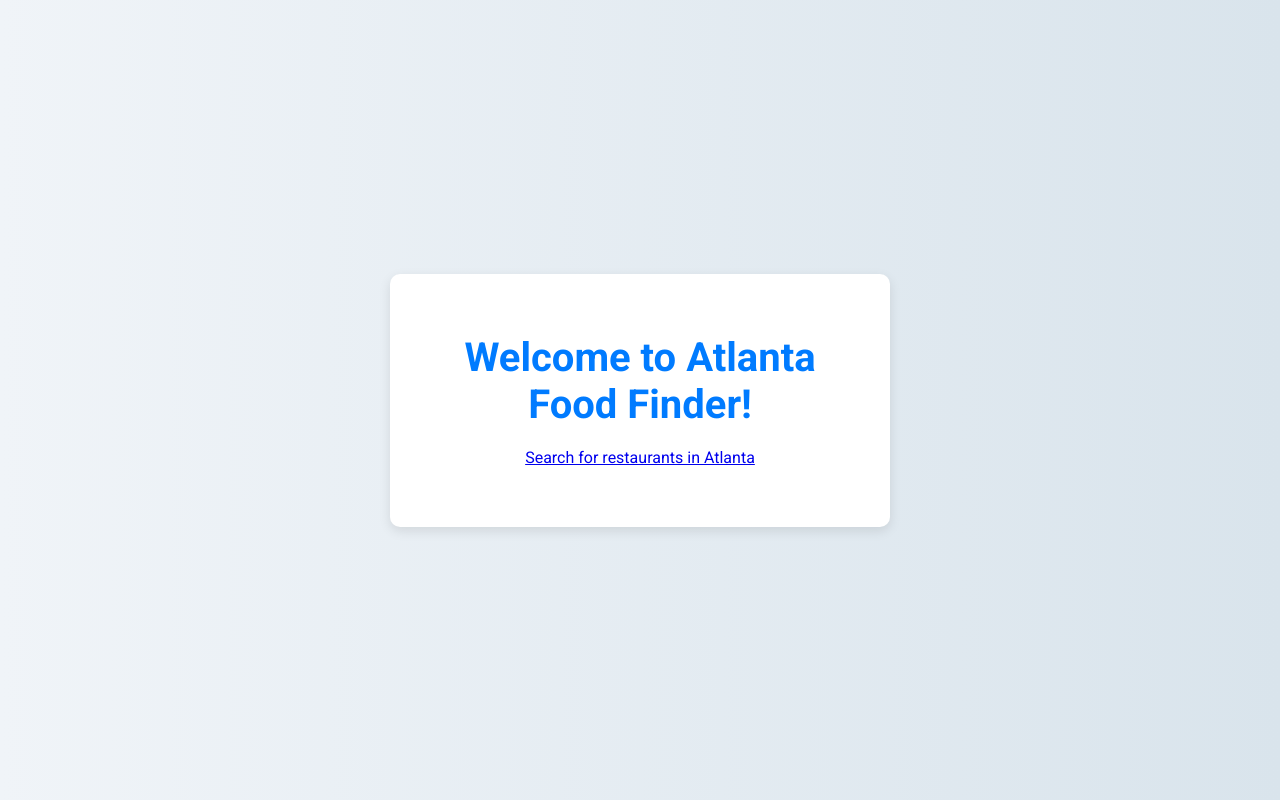
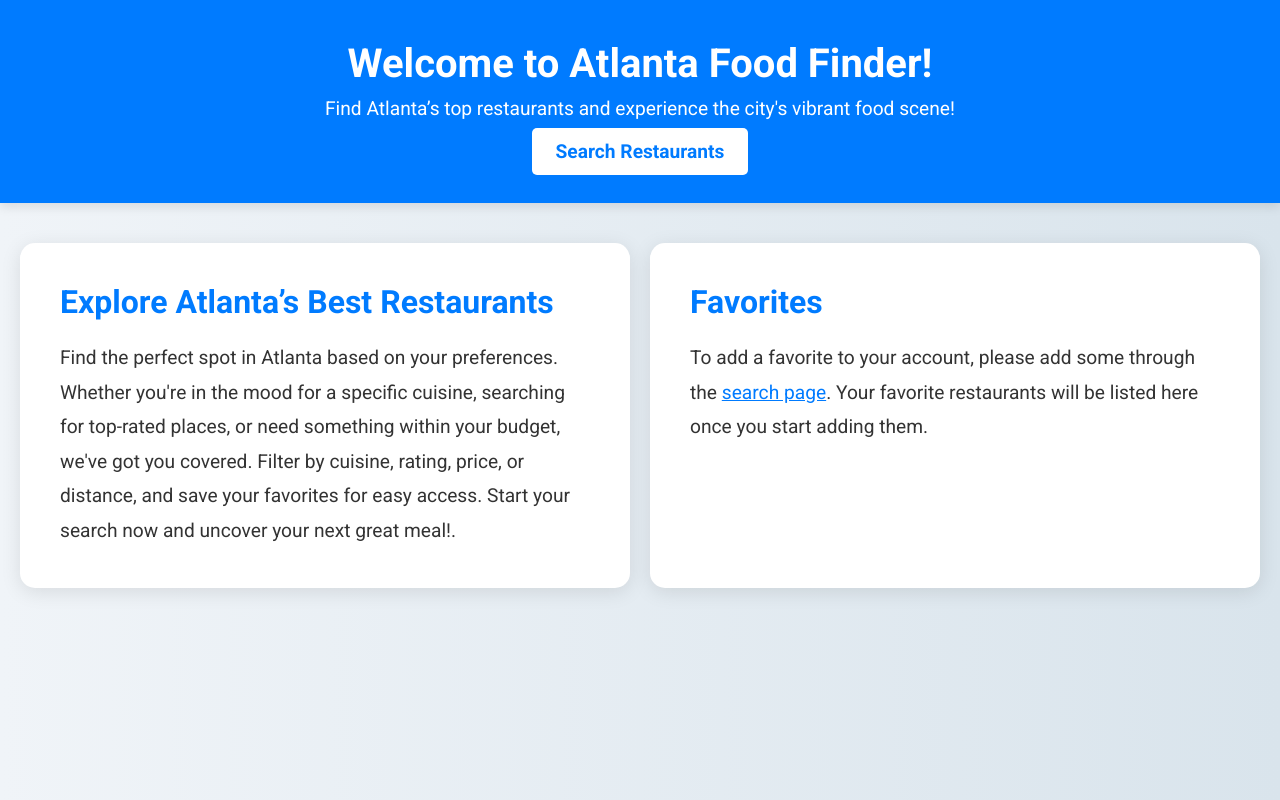
Before and after one commit to nehanak/ATL-Food-Finder, a Django app: page /home/ in a window 1280 px wide. Run offline with Django 5.2, Linux system fonts and the light colour scheme.

Commit message:
Changes to home screen

```diff
--- a/ATL_Food_Finder/polls/templates/polls/home.html
+++ b/ATL_Food_Finder/polls/templates/polls/home.html
@@ -6,20 +6,172 @@
     <title>Atlanta Food Finder - Home</title>
 
     {% load static %}
-    <!-- Linking External CSS -->
+
     <link rel="stylesheet" href="{% static 'css/home-styles.css' %}">
 
-    <!-- Import Google Font -->
     <link href="https://fonts.googleapis.com/css2?family=Roboto:wght@400;700&display=swap" rel="stylesheet">
 
+    <style>
+        * {
+            margin: 0;
+            padding: 0;
+            box-sizing: border-box;
+        }
+
+        body {
+            font-family: 'Roboto', sans-serif;
+            background-color: #f0f4f8;
+            color: #333;
+            margin: 0;
+            min-height: 100vh;
+            display: flex;
+            justify-content: flex-start;
+            align-items: flex-start;
+            flex-direction: column;
+        }
+
+        /* Hero Section as a Top Banner */
+.hero {
+    width: 100%;
+    background-color: #007bff; /* Solid blue background */
+    color: white;
+    text-align: center;
+    padding: 40px 20px;
+    box-shadow: 0 4px 10px rgba(0, 0, 0, 0.1);
+}
+
+.hero h1 {
+    font-size: 2.5rem;
+    margin-bottom: 10px;
+    font-weight: 700;
+    color: white;
+}
+
+.hero p {
+    font-size: 1.2rem;
+    margin-bottom: 20px;
+}
+
+.hero .search-button {
+    background-color: white;
+    color: #007bff;
+    padding: 12px 24px;
+    border-radius: 5px;
+    font-size: 1.2rem;
+    font-weight: bold;
+    text-decoration: none;
+    transition: background-color 0.3s ease, color 0.3s ease;
+}
+
+.hero .search-button:hover {
+    background-color: #0056b3;
+    color: white;
+}
+
+/* Container for the two side-by-side sections */
+.container {
+    display: flex;
+    justify-content: space-between;
+    width: calc(100% - 40px); /* Full width minus 20px margin on each side */
+    margin: 40px 20px; /* 20px margin on the sides */
+    gap: 20px;
+}
+
+/* Left Side - Welcome Section */
+.left-side {
+    flex: 1;
+    background: white;
+    padding: 40px;
+    border-radius: 15px;
+    box-shadow: 0 4px 20px rgba(0, 0, 0, 0.1);
+    min-height: 300px;
+}
+
+.left-side h2 {
+    font-size: 2rem;
+    color: #007bff;
+    margin-bottom: 20px;
+}
+.left-side p {
+    font-size: 1.2rem;
+    line-height: 1.8;
+    color: #333;
+}
+
+/* Right Side - Favorites Section */
+.right-side {
+    flex: 1;
+    background: white;
+    padding: 40px;
+    border-radius: 15px;
+    box-shadow: 0 4px 20px rgba(0, 0, 0, 0.1);
+    min-height: 300px;
+    display: flex;
+    flex-direction: column;
+    justify-content: flex-start; /* Aligns the content to the top */
+}
+
+.favorites h2 {
+    font-size: 2rem;
+    color: #007bff;
+    margin-bottom: 20px;
+}
+
+.favorites p {
+    font-size: 1.2rem;
+    line-height: 1.8;
+    color: #333;
+}
+
+/* Media queries for smaller screens */
+@media (max-width: 768px) {
+    .container {
+        flex-direction: column;
+        align-items: center;
+    }
+
+    .left-side,
+    .right-side {
+        width: 100%;
+        margin-right: 0;
+        margin-bottom: 20px;
+    }
+
+    .hero h1 {
+        font-size: 2rem;
+    }
+
+    .hero p {
+        font-size: 1rem;
+    }
+
+    .hero .search-button {
+        font-size: 1rem;
+    }
+}
+
+    </style>
 </head>
 <body>
-    <div class="home-container">
+
+    <div class="hero">
         <h1>Welcome to Atlanta Food Finder!</h1>
+        <p>Find Atlanta’s top restaurants and experience the city's vibrant food scene!</p>
+        <a class="search-button" href="{% url 'search_restaurants' %}">Search Restaurants</a>
+    </div>
 
-        <div class="links">
-            <p><a href="{% url 'search_restaurants' %}">Search for restaurants in Atlanta</a></p>
+    <div class="container">
+        <div class="left-side">
+            <h2>Explore Atlanta’s Best Restaurants</h2>
+            <p>Find the perfect spot in Atlanta based on your preferences. Whether you're in the mood for a specific cuisine, searching for top-rated places, or need something within your budget, we've got you covered. Filter by cuisine, rating, price, or distance, and save your favorites for easy access.
+                Start your search now and uncover your next great meal!.</p>
+        </div>
+
+        <div class="right-side favorites">
+            <h2>Favorites</h2>
+            <p>To add a favorite to your account, please add some through the <a href="{% url 'search_restaurants' %}" style="color: #007bff;">search page</a>. Your favorite restaurants will be listed here once you start adding them.</p>
         </div>
     </div>
+
 </body>
 </html>
```
